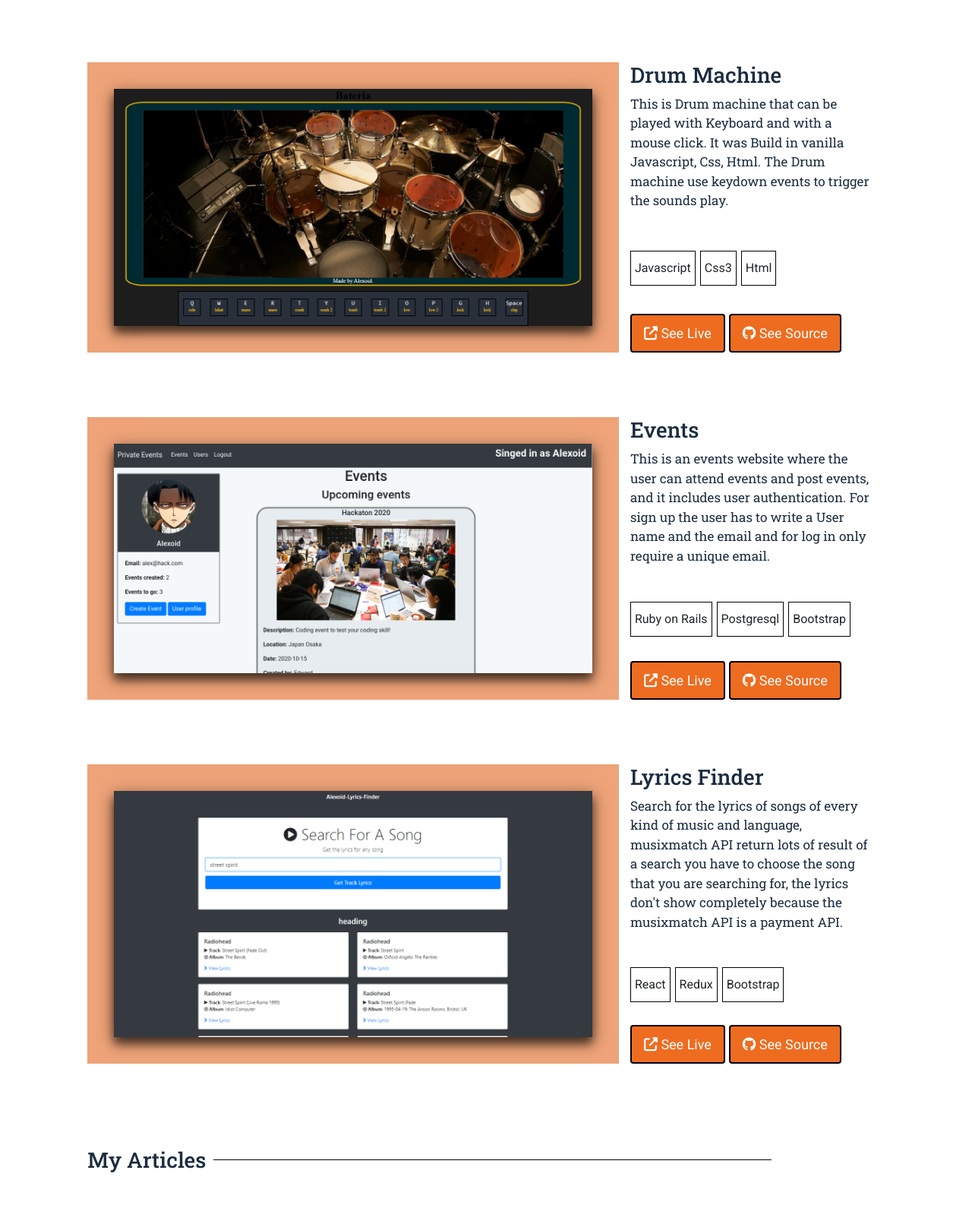
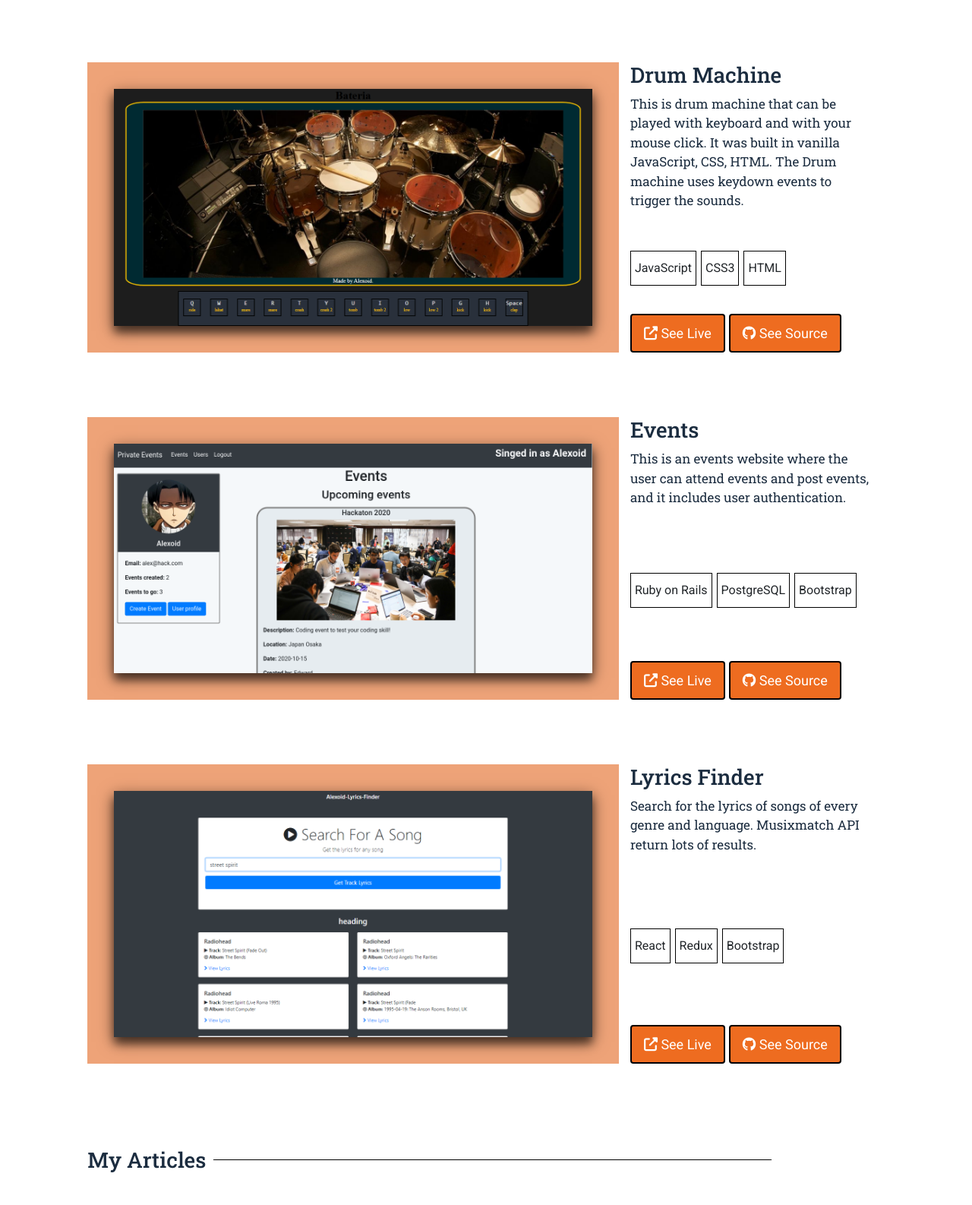
Before and after one commit to Alexoid1/Portafolio, a website: page index.html in a window 1280 px wide. Shown: the part 1814-3400 px from the top of the page at 76% size. Drawn offline with nearby package versions, Linux system fonts and the light colour scheme.

```diff
--- a/index.html
+++ b/index.html
@@ -120,12 +120,12 @@
         <div class="col mainPInfo">
           <div>
             <h3 class='hp3'>Drum Machine</h3>
-            <p class='pblu'>This is Drum machine that can be played with Keyboard and with a mouse click. It was Build in vanilla Javascript, Css, Html. The Drum machine use keydown events to trigger the sounds play.</p>
+            <p class='pblu'>This is drum machine that can be played with keyboard and with your mouse click. It was built in vanilla JavaScript, CSS, HTML. The Drum machine uses keydown events to trigger the sounds.</p>
           </div>
           <div class='techUsed row'>
-            <p>Javascript</p>
-            <p>Css3</p>
-            <p>Html</p>
+            <p>JavaScript</p>
+            <p>CSS3</p>
+            <p>HTML</p>
           </div>
           <div class='seeLiveC'>
             <a role='button' class='btn botonSend' href='https://alexoid1.github.io/Virtual-Drum/' target='_blank'><i class="fa fa-external-link" aria-hidden="true"></i> See Live</a>
@@ -141,11 +141,11 @@
         <div class="col mainPInfo">
           <div>
             <h3 class='hp3'>Events</h3>
-            <p class='pblu'>This is an events website where the user can attend events and post events, and it includes user authentication. For sign up the user has to write a User name and the email and for log in only require a unique email.</p>
+            <p class='pblu'>This is an events website where the user can attend events and post events, and it includes user authentication.</p>
           </div>
           <div class='techUsed row'>
             <p>Ruby on Rails</p>
-            <p>Postgresql</p>
+            <p>PostgreSQL</p>
             <p>Bootstrap</p>
           </div>
           <div class='seeLiveC'>
@@ -162,7 +162,7 @@
         <div class="col mainPInfo">
           <div>
             <h3 class='hp3'>Lyrics Finder</h3>
-            <p class='pblu'>Search for the lyrics of songs of every kind of music and language, musixmatch API return lots of result of a search you have to choose the song that you are searching for, the lyrics don't show completely because the musixmatch API is a payment API.</p>
+            <p class='pblu'>Search for the lyrics of songs of every genre and language. Musixmatch API return lots of results.</p>
           </div>
           <div class='techUsed row'>
             <p>React</p>
@@ -207,7 +207,7 @@
       <div class='aboutCont'>
         <div class='col aboutHeader'>
           <h1 id='aboutmeH'>About me</h1>
-          <p id='aboutmeD'>Hi, I'm Alex Zambrano I am a product-focused software developer from Quito-Ecuador. My expertise is in web technologies, particularly JavaScript and Ruby on Rails. I focus on delivering business value while building maintainable applications with tests and embracing standards.</p>
+          <p id='aboutmeD'>Hi, I'm Alex Zambrano. I am a product-focused software developer from Quito-Ecuador. My expertise is in web technologies, particularly JavaScript and Ruby on Rails. I focus on delivering business value while building maintainable applications with tests and embracing standards.</p>
           <a role='button' class='btn botonSend' href='https://drive.google.com/u/0/uc?id=1nyzHvdDaLcizd4ajEG8YpKjZmXjxFN7O&export=download'>Get My Resume</a>
 
         </div>
@@ -222,10 +222,10 @@
           <ul>
             <h3 id='languages'>Languages</h3>
             <li>Ruby</li>
-            <li>Javasript</li>
-            <li>Sql</li>
-            <li>Css</li>
-            <li>Html</li>
+            <li>JavaScript</li>
+            <li>SQL</li>
+            <li>CSS</li>
+            <li>HTML</li>
           </ul>
           <ul>
             <h3 id='frameworks'>Frameworks</h3>
@@ -248,9 +248,9 @@
           <ul>
             <h3 id='databases'>Databases</h3>
             <li>Postgresql</li>
-            <li>Mysql</li>
+            <li>MYSQL</li>
             <li>Mongo</li>
-            <li>Sqlite3</li>
+            <li>SQLite3</li>
           </ul>
           <ul>
             <h3 id='skills'>Skills</h3>
@@ -269,7 +269,7 @@
       <div class="row formCont col-12 mx-auto">
         <div class='col-12 col-md-5'>
           <div class='contactM'>
-            <p class='mesagge' id='message'>I'm always interested in hearing about new projects, so If you'd like to chat please get in touch.</p>
+            <p class='mesagge' id='message'>I'm always interested in hearing about new projects, so please be in touch.</p>
           </div>
 
         </div>
```
